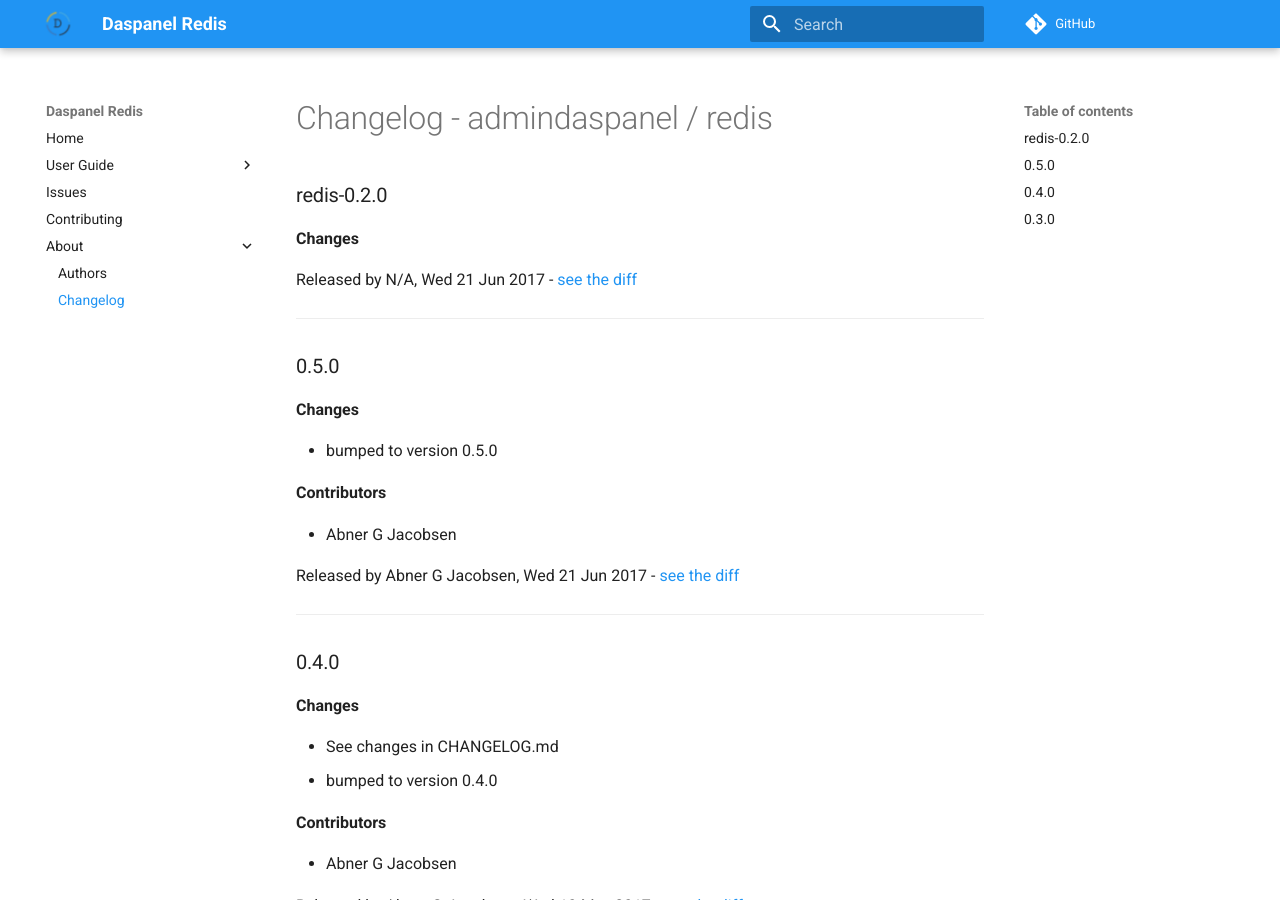
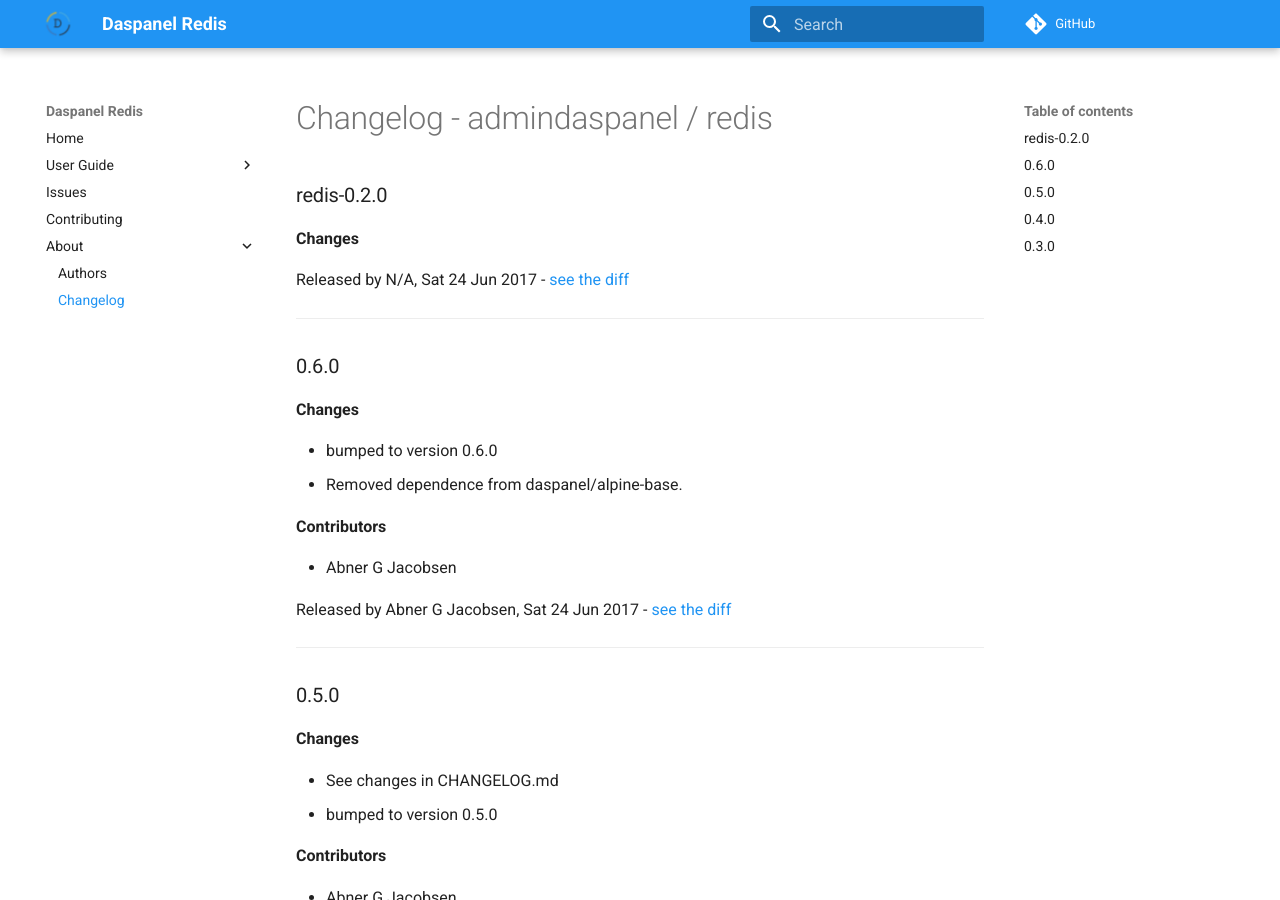
Before and after one commit to daspanel/redis, an MkDocs documentation site: the page built from docs/changelog.md, in a window 1280 px wide and 900 px high. Built offline with MkDocs 1.6.1 and Material for MkDocs 9.7.7, drawn with Linux system fonts in a browser that asks for light colours; comment, search, counter and statistics services are not loaded; old or Windows-style settings are respelled for this version of MkDocs.

Commit message:
See changes in CHANGELOG.md

```diff
--- a/docs/changelog.md
+++ b/docs/changelog.md
@@ -4,13 +4,28 @@
 __Changes__
 
 
-Released by N/A, Wed 21 Jun 2017 -
+Released by N/A, Sat 24 Jun 2017 -
 [see the diff](https://github.com/admindaspanel/redis/compare/...#diff)
+______________
+
+### 0.6.0
+__Changes__
+
+- bumped to version 0.6.0
+- Removed dependence from daspanel/alpine-base.
+
+__Contributors__
+
+- Abner G Jacobsen
+
+Released by Abner G Jacobsen, Sat 24 Jun 2017 -
+[see the diff](https://github.com/admindaspanel/redis/compare/0.5.0...0.6.0#diff)
 ______________
 
 ### 0.5.0
 __Changes__
 
+- See changes in CHANGELOG.md
 - bumped to version 0.5.0
 
 __Contributors__
```
Also changed, not shown: CHANGELOG.md (+16 -1 lines).
